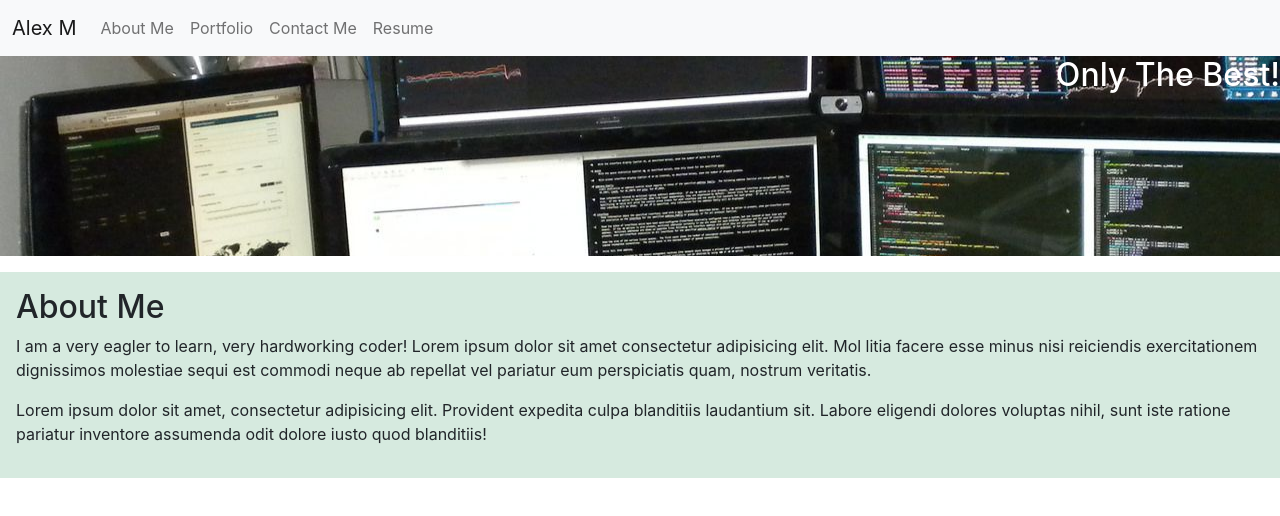
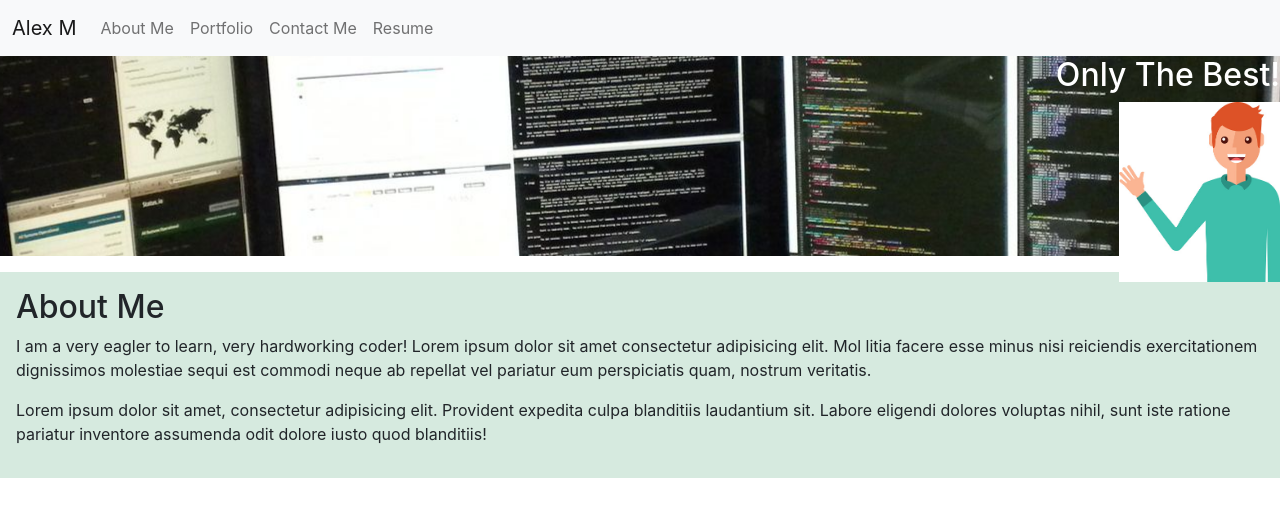
Before and after one commit to alexm1937/my-react-showcase, a React (Create React App) app: page / in a window 1280 px wide. Shown: the top 516 px of the page. Built offline with nearby package versions, Linux system fonts and the light colour scheme.

Commit message:
updated navbar and header:

```diff
--- a/src/components/Header/index.js
+++ b/src/components/Header/index.js
@@ -1,5 +1,6 @@
 import React from "react";
 import Nav from '../Nav';
+import avatart from '../../assets/imgs/avatarimg.jpg';
 
 function Header() {
 // const {} = props;
@@ -8,6 +9,7 @@ function Header() {
             <Nav></Nav>
             <figure className="only-best">
             <h2>Only The Best!</h2>
+            <img src={avatart} alt='avatar image' className="avatart"></img>
             </figure>
         </div>
     );
--- a/src/index.css
+++ b/src/index.css
@@ -29,10 +29,14 @@ code {
 .only-best {
   background-image: url("./assets/imgs/bg1.jpg");
   height: 200px;
-  background-position-x: center;
-  background-position-y: 30%;
+  background-position-x: 60%;
+  background-position-y: 40%;
   color: white;
   text-align: right;
+}
+.avatart {
+  height: 180px;
+  /* width: 200px; */
 }
 /* CSS HEX */
 /* --davys-grey: #484a47ff;
```
